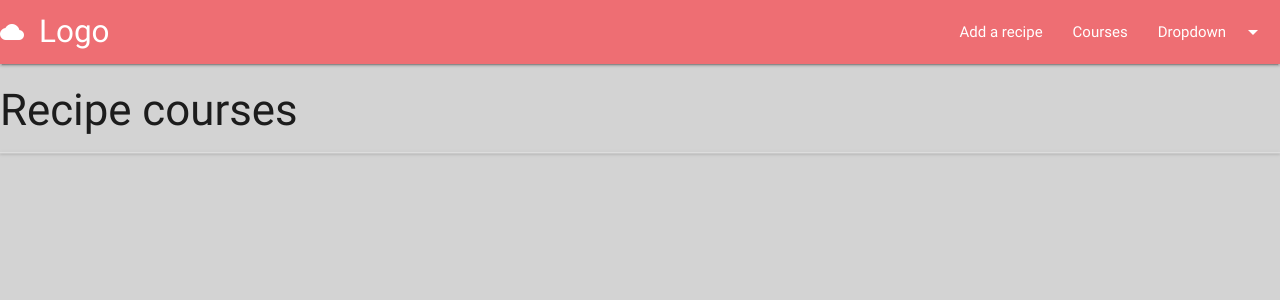
After one commit to Schnoeff/Data-centric-milestone-project, a Flask app: template templates/recipecourse.html in a window 1280 px wide. The commit adds this page. Shown: the top 300 px of the page. Run offline with Flask 2, Linux system fonts and the light colour scheme; the template is opened without the code that fills it, so the values that code supplies are empty; some libraries are stand-ins or nearby versions.

Commit message:
Added a page that displays the courses of the recipes

```diff
--- a/templates/base.html
+++ b/templates/base.html
@@ -14,12 +14,12 @@
   <li class="divider"></li>
   <li><a href="#!">three</a></li>
 </ul>
-<nav>
+<nav class="navabar">
   <div class="nav-wrapper">
     <a href="{{url_for('get_recipes')}}" class="brand-logo"><i class="material-icons">cloud</i>Logo</a>
     <ul class="right hide-on-med-and-down">
       <li><a href="{{url_for('add_recipes')}}">Add a recipe</a></li>
-      <li><a href="badges.html">Components</a></li>
+      <li><a href="{{url_for('get_course')}}">Courses</a></li>
       <!-- Dropdown Trigger -->
       <li><a class="dropdown-trigger" href="#!" data-target="dropdown1">Dropdown<i class="material-icons right">arrow_drop_down</i></a></li>
     </ul>
--- /dev/null
+++ b/templates/recipecourse.html
@@ -0,0 +1,25 @@
+{% extends 'base.html' %}
+{% block content %}
+<h3> Recipe courses </h3>
+<ul class="collapsible" data-collapsible="accordion">
+{% for course in courses %}
+    <li>
+      <div class="collapsible-header">{{course.recipe_course}}</div>
+    </li>
+    <div class="row">
+    <a href="" class="waves-effect waves-light btn editbutton"><i class="material-icons left">edit</i>Edit course</a>
+    <a href="" class="waves-effect waves-light btn editbutton"><i class="material-icons left">delete</i>Delete course</a>
+    </div>
+    {% endfor %}
+
+
+  </ul>
+        {% for recipe in recipes %}
+        {{recipe.recipe_name}}
+        {{recipe.servings}}
+        {{recipe.ingredients}}
+        {{recipe.method}}
+        {% endfor %}
+
+
+{% endblock %}
--- a/templates/recipes.html
+++ b/templates/recipes.html
@@ -1,7 +1,9 @@
 {% extends 'base.html' %}
 {% block content %}
+<h3> Recipes </h3>
+<ul class="collapsible" data-collapsible="accordion">
+{% for recipe in recipes %}
 
-{% for recipe in recipes %}
     <li>
       <div class="collapsible-header"><i class="material-icons">arrow_downward</i>{{recipe.recipe_name}}</div>
 
```
